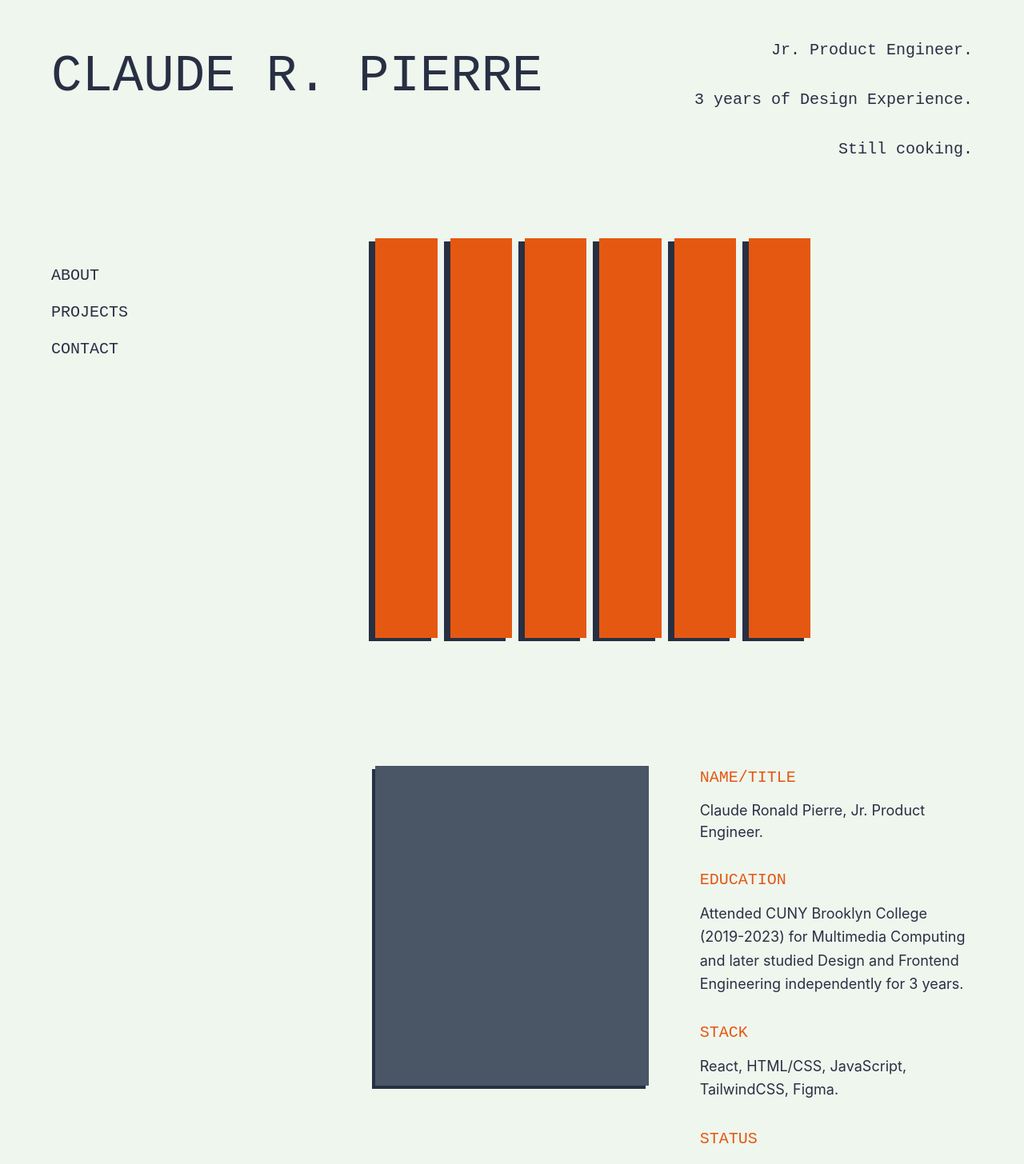
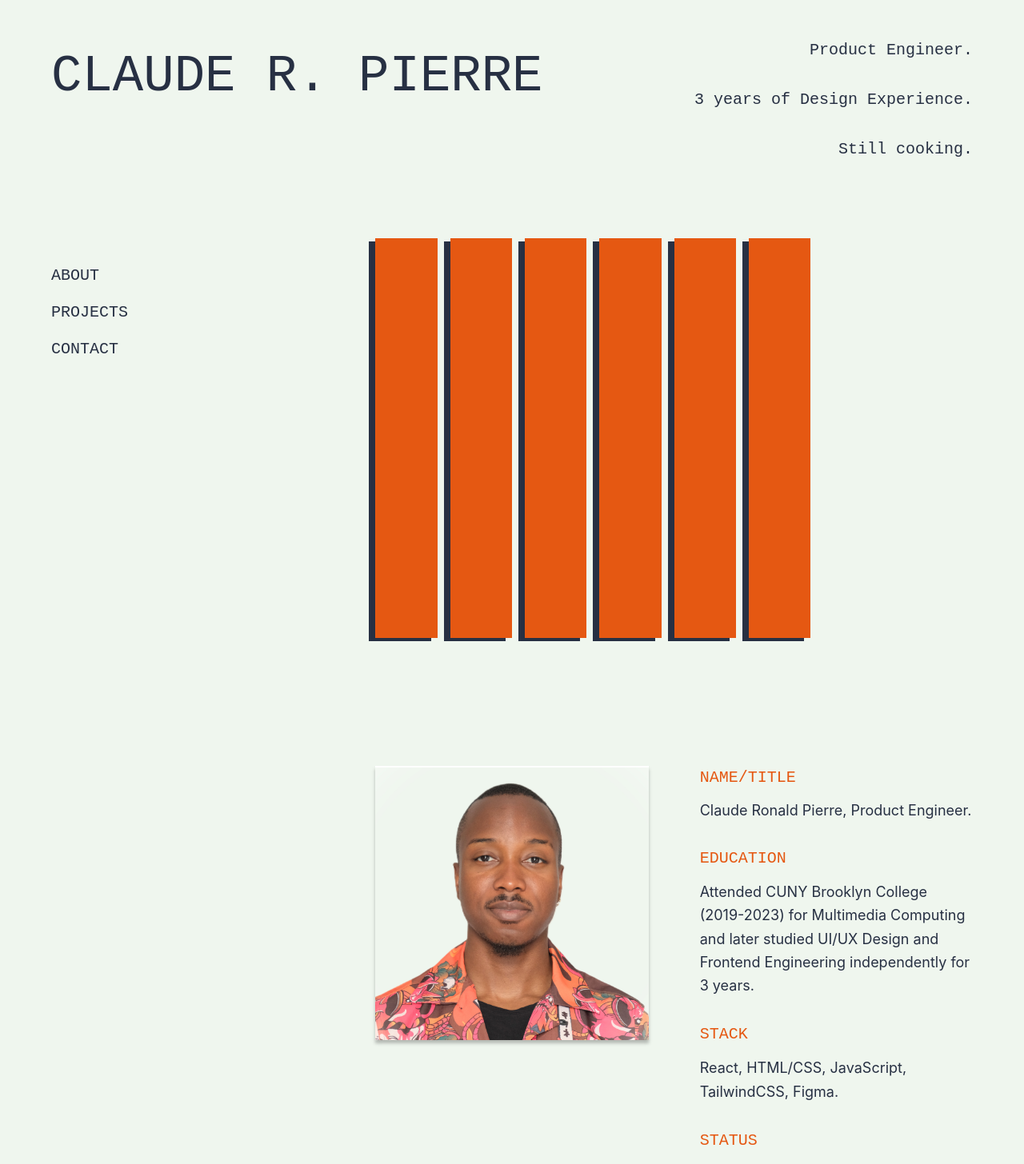
Before and after one commit to shockwavebolt/Portfolio, a React app in the folder portfolio/: page / in a window 1280 px wide. Shown: the top 1456 px of the page at 80% size. Built offline with nearby package versions, Linux system fonts and the light colour scheme; the HTML template or start-up script is replaced by a standard one.

Commit message:
Added photo, tweaked the copy

```diff
--- a/portfolio/src/components/About.jsx
+++ b/portfolio/src/components/About.jsx
@@ -1,3 +1,5 @@
+import portrait from "../previews/P1.JPG";
+
 function About() {
   return (
     <>
@@ -6,7 +8,8 @@ function About() {
         className="mb-24 md:col-start-2 lg:col-start-3 md:col-span-3 lg:col-span-4 grid grid-cols-subgrid gap-y-16"
       >
         <div className="col-span-full md:col-start-1 md:col-span-2 order-1 md:order-0">
-          <div className="bg-gray-600 h-100 shadow-[-4px_4px_0_0_#273043]"></div>
+          {/* <div className="bg-gray-600 h-100 shadow-[-4px_4px_0_0_#273043]"></div> */}
+          <img alt="portrait" className=" border-t-2  border-solid border-white shadow-[0_4px_4px_0_rgba(0,0,0,0.25)]" src={portrait} />
         </div>
 
         <div className="col-span-full md:col-start-3 md:col-span-1 lg:col-span-2 order-2 md:order-0 flex flex-col gap-8">
@@ -15,7 +18,7 @@ function About() {
               NAME/TITLE
             </label>
             <p className=" text-[14px] md:text-[16px] lg:text-[18px] font-inter">
-              Claude Ronald Pierre, Jr. Product Engineer.
+              Claude Ronald Pierre, Product Engineer.
             </p>
           </div>
           <div className="flex flex-col gap-3 ">
@@ -24,7 +27,7 @@ function About() {
             </label>
             <p className=" text-[14px] md:text-[16px] lg:text-[18px] leading-relaxed font-inter">
               Attended CUNY Brooklyn College (2019-2023) for Multimedia
-              Computing and later studied Design and Frontend Engineering
+              Computing and later studied UI/UX Design and Frontend Engineering
               independently for 3 years.
             </p>
           </div>
--- a/portfolio/src/components/Header.jsx
+++ b/portfolio/src/components/Header.jsx
@@ -5,7 +5,7 @@ function Header() {
         CLAUDE R. PIERRE
       </h1>
       <div className=" flex flex-col gap-4 md:gap-6 lg:gap-8 md:items-end md:text-right text-[14px] md:text-[16px] lg:text-[20px] font-ibm">
-        <p>Jr. Product Engineer.</p>
+        <p>Product Engineer.</p>
         <p>3 years of Design Experience.</p>
         <p>Still cooking.</p>
       </div>
```
Also changed, not shown: portfolio/src/previews/P1.JPG (added).
